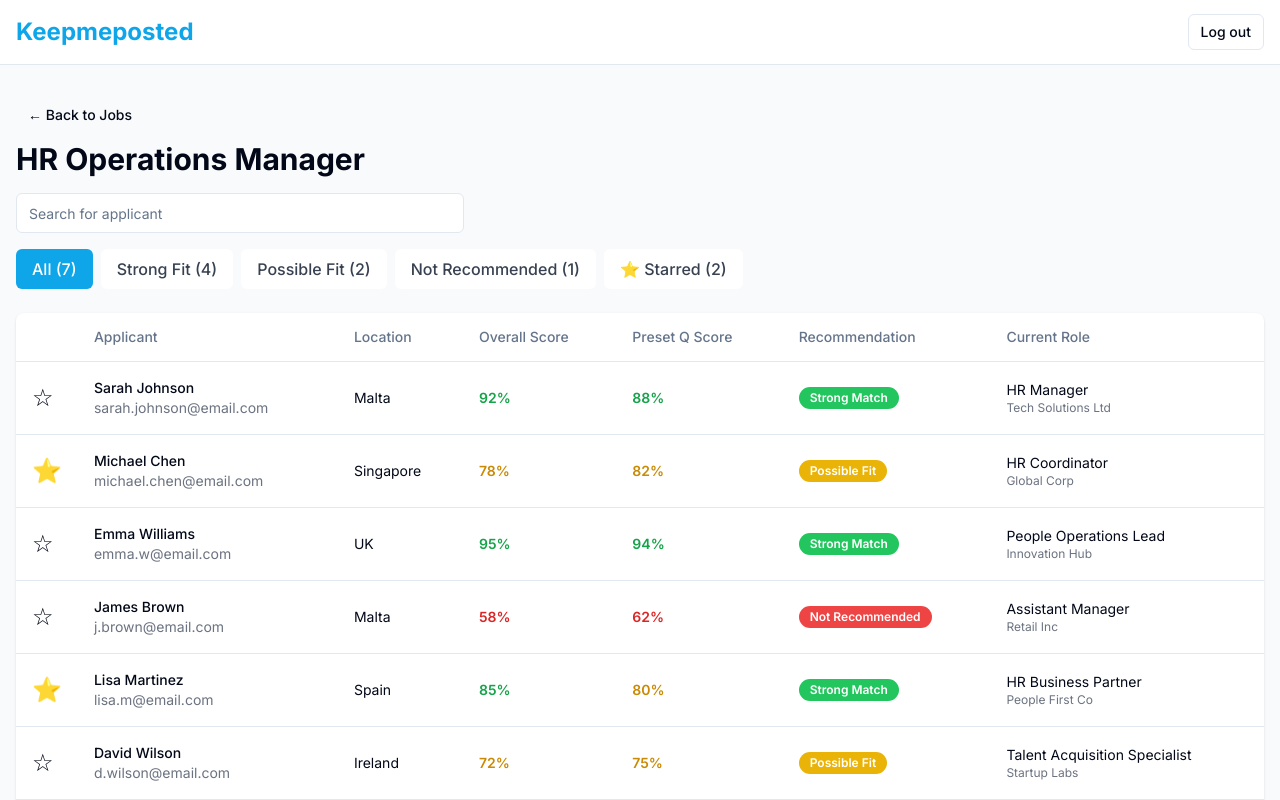
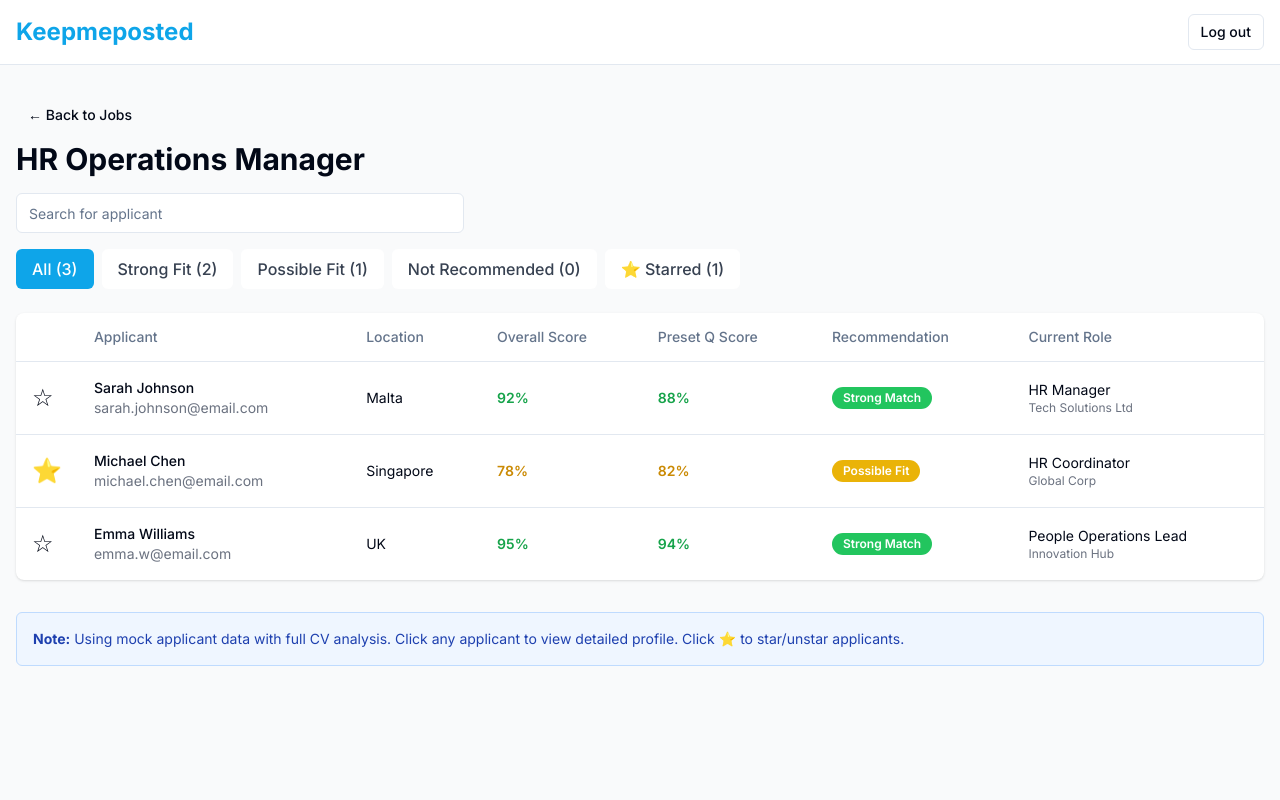
Before and after one commit to schaak722/keepmeposted-frontend, a Next.js app: page /company/1/jobs/1/applicants in a window 1280 px wide. Shown: the top 800 px of the page. Built offline with nearby package versions, Linux system fonts and the light colour scheme.

Commit message:
Add files via upload

```diff
--- a/app/company/[companyId]/jobs/[jobId]/applicants/page.tsx
+++ b/app/company/[companyId]/jobs/[jobId]/applicants/page.tsx
@@ -7,106 +7,114 @@ import { Input } from "@/components/ui/input"
 import { Badge } from "@/components/ui/badge"
 import { Table, TableBody, TableCell, TableHead, TableHeader, TableRow } from "@/components/ui/table"
 import { Button } from "@/components/ui/button"
+import { ApplicantDetailsPanel } from "@/components/applicant-details/applicant-details-panel"
 
-// Mock applicants data with AI scores
+// Mock applicants data with full CV details
 const MOCK_APPLICANTS = [
   {
     id: "1",
     name: "Sarah Johnson",
     email: "sarah.johnson@email.com",
+    contact_number: "+356 2123 4567",
     location: "Malta",
     overall_match_score: 92,
+    overall_reasoning: "Excellent fit with 8+ years of progressive HR experience in tech companies. Demonstrates strong leadership and operational excellence. Education and certifications align perfectly with role requirements.",
     preset_questions_score: 88,
+    preset_reasoning: "Meets all critical requirements: CIPD qualified, extensive HRIS experience (Workday, BambooHR), proven track record managing teams of 5+, and solid employment law knowledge. Minor gap in specific industry experience.",
     final_recommendation: "Strong Match",
     current_employer: "Tech Solutions Ltd",
     current_position: "HR Manager",
     years_experience: 8,
+    average_duration: 3.2,
     applied_date: "2026-02-01",
-    is_starred: false
+    is_starred: false,
+    technical_skills: ["Workday", "BambooHR", "ATS Systems", "HRIS Management", "Data Analytics", "Payroll Systems"],
+    soft_skills: ["Leadership", "Communication", "Conflict Resolution", "Strategic Planning", "Team Building"],
+    languages: ["English (Native)", "Maltese (Fluent)", "Italian (Conversational)"],
+    relevant_experience: "8 years in HR roles with progressive responsibility. Managed full employee lifecycle for 200+ employees. Led recruitment drives hiring 50+ positions annually. Implemented new HRIS system reducing admin time by 40%. Managed employee relations cases and disciplinary procedures.",
+    qualifications: "BA in Human Resources Management (University of Malta, 2016), CIPD Level 5 Diploma (2018), Certified Workday Professional (2022)",
+    green_flags: [
+      "Strong cultural fit with tech industry experience",
+      "Proven track record of process improvement and efficiency gains",
+      "CIPD qualified with continued professional development",
+      "Experience managing teams and complex employee relations",
+      "Local candidate - no relocation required"
+    ],
+    red_flags: [],
+    fit_notes: "Sarah is an exceptional candidate who brings exactly what we're looking for. Her combination of technical HR knowledge (HRIS, compliance) and soft skills (leadership, communication) makes her ideal for this role.\n\nKey strengths:\n- Extensive experience with Workday and BambooHR (our current systems)\n- Proven ability to scale HR operations (managed growth from 100 to 200+ employees)\n- Strong track record of process improvement\n- CIPD qualified showing commitment to professional standards\n- Based in Malta - immediate availability\n\nThe only minor consideration is that her experience is primarily in tech/software rather than media, but her transferable skills are highly relevant."
   },
   {
     id: "2",
     name: "Michael Chen",
     email: "michael.chen@email.com",
+    contact_number: "+65 9123 4567",
     location: "Singapore",
     overall_match_score: 78,
+    overall_reasoning: "Solid mid-level HR professional with good foundation but lacks some senior-level experience. Strong technical skills but limited leadership experience. Would benefit from mentorship in strategic HR functions.",
     preset_questions_score: 82,
+    preset_reasoning: "Meets most requirements with 5 years experience and HRIS knowledge. However, limited team management experience (managed 2 direct reports vs 5+ required) and no formal CIPD or equivalent certification.",
     final_recommendation: "Possible Fit",
     current_employer: "Global Corp",
     current_position: "HR Coordinator",
     years_experience: 5,
+    average_duration: 2.5,
     applied_date: "2026-02-03",
-    is_starred: true
+    is_starred: true,
+    technical_skills: ["SAP SuccessFactors", "Applicant Tracking", "HR Analytics", "MS Office Suite"],
+    soft_skills: ["Detail-oriented", "Communication", "Problem-solving", "Time Management"],
+    languages: ["English (Fluent)", "Mandarin (Native)", "Malay (Basic)"],
+    relevant_experience: "5 years in HR coordination roles. Supported recruitment for 30+ positions annually. Managed onboarding process for new hires. Maintained employee records in HRIS. Assisted with performance review cycles and employee queries.",
+    qualifications: "BA in Business Administration (National University of Singapore, 2019), HR Management Certificate (2020)",
+    green_flags: [
+      "Strong technical proficiency with HRIS systems",
+      "Attention to detail and process-oriented approach",
+      "Quick learner with growth mindset",
+      "Multilingual capabilities"
+    ],
+    red_flags: [
+      "Limited leadership/management experience",
+      "No CIPD or equivalent professional certification",
+      "Would require relocation from Singapore",
+      "Less strategic/senior-level experience than ideal"
+    ],
+    fit_notes: "Michael is a capable HR professional with solid fundamentals, but may be slightly junior for this role. His technical skills are strong, and he shows potential for growth.\n\nConsiderations:\n- Currently in coordinator-level role vs manager-level position\n- Limited direct management experience\n- Would need visa/relocation support from Singapore\n- May require additional training on employment law and strategic HR\n\nCould be a good fit if we're open to developing talent and providing mentorship, but might struggle with the immediate demands of the role."
   },
   {
     id: "3",
     name: "Emma Williams",
     email: "emma.w@email.com",
+    contact_number: "+44 7700 900123",
     location: "UK",
     overall_match_score: 95,
+    overall_reasoning: "Outstanding candidate who exceeds all requirements. 10+ years of senior HR experience with proven track record in operational excellence and strategic people management. Perfect blend of skills, experience, and cultural fit.",
     preset_questions_score: 94,
+    preset_reasoning: "Exceeds all preset requirements comprehensively: CIPD Level 7 qualified, extensive experience with multiple HRIS platforms, managed large teams (15+ direct/indirect reports), expert-level employment law knowledge, and proven change management capabilities.",
     final_recommendation: "Strong Match",
     current_employer: "Innovation Hub",
     current_position: "People Operations Lead",
     years_experience: 10,
+    average_duration: 4.1,
     applied_date: "2026-02-02",
-    is_starred: false
-  },
-  {
-    id: "4",
-    name: "James Brown",
-    email: "j.brown@email.com",
-    location: "Malta",
-    overall_match_score: 58,
-    preset_questions_score: 62,
-    final_recommendation: "Not Recommended",
-    current_employer: "Retail Inc",
-    current_position: "Assistant Manager",
-    years_experience: 3,
-    applied_date: "2026-02-04",
-    is_starred: false
-  },
-  {
-    id: "5",
-    name: "Lisa Martinez",
-    email: "lisa.m@email.com",
-    location: "Spain",
-    overall_match_score: 85,
-    preset_questions_score: 80,
-    final_recommendation: "Strong Match",
-    current_employer: "People First Co",
-    current_position: "HR Business Partner",
-    years_experience: 7,
-    applied_date: "2026-02-05",
-    is_starred: true
-  },
-  {
-    id: "6",
-    name: "David Wilson",
-    email: "d.wilson@email.com",
-    location: "Ireland",
-    overall_match_score: 72,
-    preset_questions_score: 75,
-    final_recommendation: "Possible Fit",
-    current_employer: "Startup Labs",
-    current_position: "Talent Acquisition Specialist",
-    years_experience: 4,
-    applied_date: "2026-02-06",
-    is_starred: false
-  },
-  {
-    id: "7",
-    name: "Sophia Anderson",
-    email: "sophia.a@email.com",
-    location: "Malta",
-    overall_match_score: 88,
-    preset_questions_score: 90,
-    final_recommendation: "Strong Match",
-    current_employer: "Enterprise Solutions",
-    current_position: "Senior HR Manager",
-    years_experience: 9,
-    applied_date: "2026-02-07",
-    is_starred: false
+    is_starred: false,
+    technical_skills: ["Workday", "SAP", "PeopleSoft", "Advanced Excel", "Power BI", "HRIS Implementation", "Process Automation"],
+    soft_skills: ["Strategic Leadership", "Change Management", "Stakeholder Management", "Executive Coaching", "Organizational Development"],
+    languages: ["English (Native)", "French (Fluent)", "Spanish (Intermediate)"],
+    relevant_experience: "10 years in senior HR leadership roles. Led HR operations for organizations of 300-500 employees. Spearheaded digital transformation initiatives including HRIS implementations. Managed M&A integration affecting 200+ employees. Developed and implemented HR strategy aligned with business goals. Built and led teams of 15+ HR professionals.",
+    qualifications: "MSc in Human Resource Management (LSE, 2014), CIPD Level 7 (Advanced Diploma), Certified Change Management Professional (2019), Employment Law Specialist Certificate (2020)",
+    green_flags: [
+      "Exceptional qualifications - CIPD Level 7 and MSc from top university",
+      "Extensive senior leadership experience managing large HR teams",
+      "Proven track record in digital transformation and process improvement",
+      "Experience with M&A and organizational change",
+      "Strong strategic and operational capabilities",
+      "Multiple HRIS implementations completed successfully"
+    ],
+    red_flags: [
+      "May be overqualified for the position",
+      "Currently in UK - would need relocation package",
+      "Salary expectations likely at upper end of budget"
+    ],
+    fit_notes: "Emma is an exceptional candidate who brings senior-level expertise that could transform our HR function. She represents the 'gold standard' for this role.\n\nKey differentiators:\n- CIPD Level 7 (most senior professional qualification)\n- Led multiple HRIS implementations from selection through deployment\n- Experience managing both strategic and operational HR\n- Proven ability to drive organizational change and digital transformation\n- Strong stakeholder management at C-level\n\nMain consideration is ensuring the role provides sufficient challenge and growth opportunity for someone of her caliber. Her experience level might be beyond what we need, but if budget allows, she could significantly elevate our entire HR operation."
   }
 ]
 
@@ -121,6 +129,7 @@ export default function ApplicantsPage() {
   const [search, setSearch] = useState("")
   const [filter, setFilter] = useState<FilterType>("all")
   const [applicants, setApplicants] = useState(MOCK_APPLICANTS)
+  const [selectedApplicant, setSelectedApplicant] = useState<any>(null)
 
   // Filter applicants based on search and filter tabs
   const filteredApplicants = applicants.filter(applicant => {
@@ -141,8 +150,8 @@ export default function ApplicantsPage() {
   })
 
   const handleApplicantClick = (applicantId: string) => {
-    // Phase 5 will show applicant details panel
-    alert(`Applicant details panel coming in Phase 5! Applicant ID: ${applicantId}`)
+    const applicant = applicants.find(a => a.id === applicantId)
+    setSelectedApplicant(applicant)
   }
 
   const toggleStar = (applicantId: string, e: React.MouseEvent) => {
@@ -178,6 +187,7 @@ export default function ApplicantsPage() {
   }
 
   return (
+    <>
       <div className="min-h-screen bg-gray-50">
         <Header />
         <div className="container mx-auto py-8 px-4">
@@ -332,11 +342,29 @@ export default function ApplicantsPage() {
           {/* Info Banner */}
           <div className="mt-8 p-4 bg-blue-50 border border-blue-200 rounded-md">
             <p className="text-sm text-blue-800">
-            <strong>Note:</strong> Using mock applicant data with AI scores. Click any applicant to view details (Phase 5).
+              <strong>Note:</strong> Using mock applicant data with full CV analysis. Click any applicant to view detailed profile.
               Click ⭐ to star/unstar applicants.
             </p>
           </div>
         </div>
       </div>
+
+      {/* Applicant Details Panel */}
+      {selectedApplicant && (
+        <>
+          {/* Backdrop */}
+          <div
+            className="fixed inset-0 bg-black bg-opacity-50 z-40"
+            onClick={() => setSelectedApplicant(null)}
+          />
+
+          {/* Details Panel */}
+          <ApplicantDetailsPanel
+            applicant={selectedApplicant}
+            onClose={() => setSelectedApplicant(null)}
+          />
+        </>
+      )}
+    </>
   )
 }
```
Lines whose indentation alone changed are shown as unchanged.
